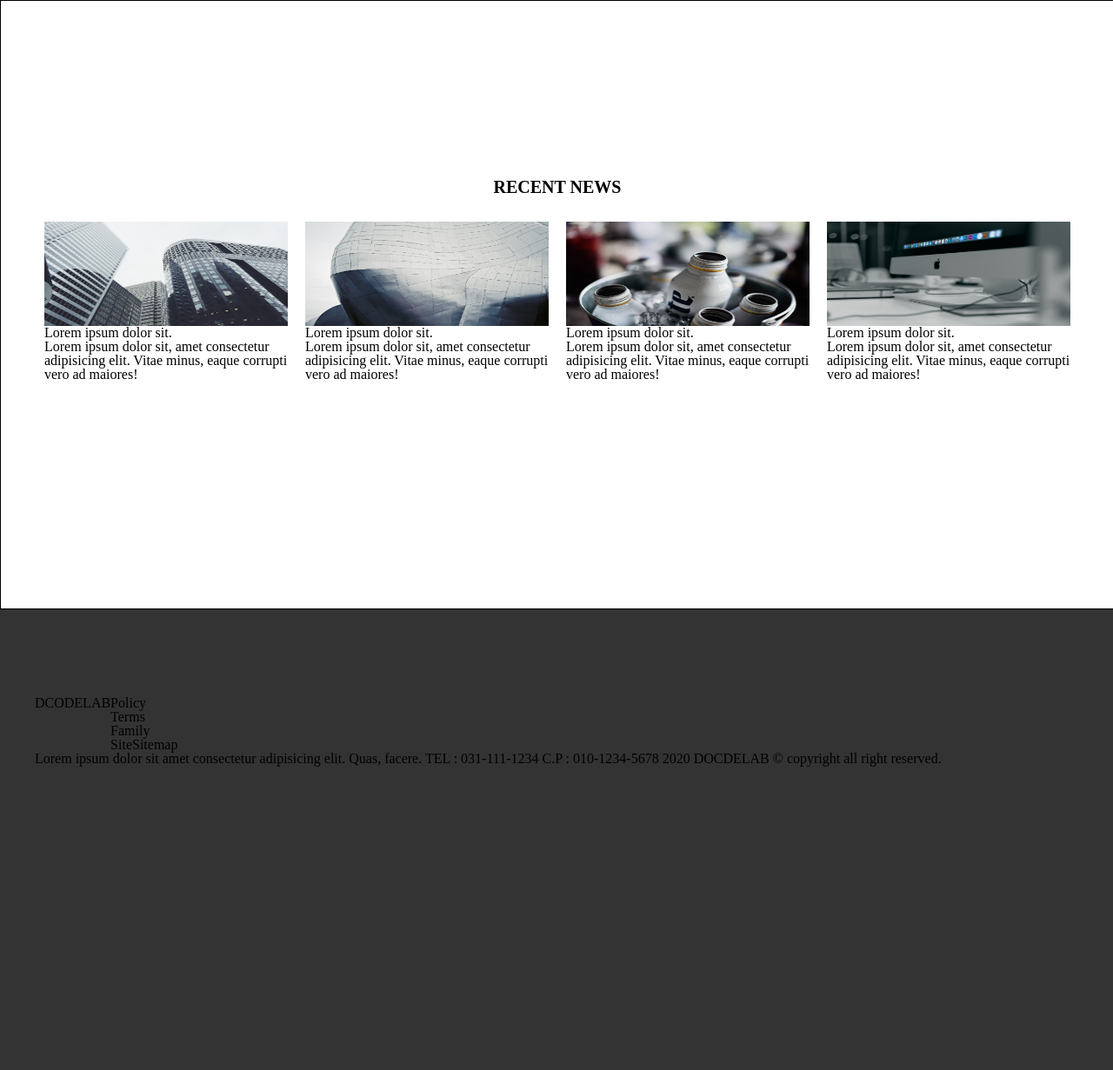
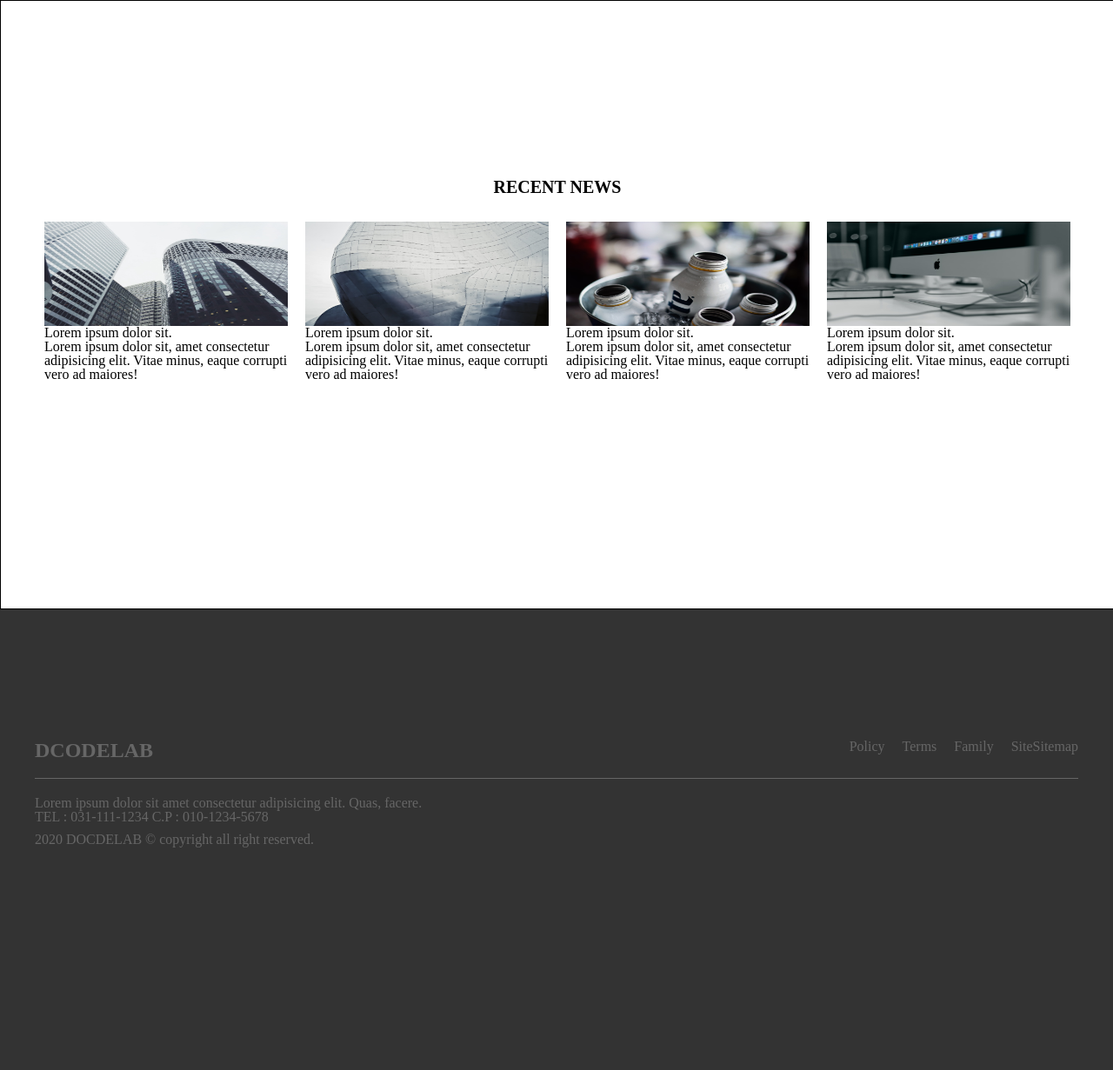
Before and after one commit to KimByeongChan91/2024_publishing, a plain HTML site: page day09/corporation/corporation.html in a window 1280 px wide. Shown: the part 801-2032 px from the top of the page at 87% size. Drawn offline with Linux system fonts and the light colour scheme; grey boxes are pictures that could not be loaded.

Commit message:
Add files via upload

```diff
--- a/day09/corporation/corporation.html
+++ b/day09/corporation/corporation.html
@@ -102,27 +102,33 @@
         </div>
       </section>
 
-      <section class="third">
-        <div class="third__contents">
-          <div class="third__contens__nav">
-            <div class="corporation">DCODELAB</div>
-            <ul>
-              <li>Policy</li>
-              <li>Terms</li>
-              <li>Family</li>
-              <li>SiteSitemap</li>
-            </ul>
+      <footer>
+        <div class="footer">
+          <div class="footer__menu">
+            <div class="footer__menu__logo">
+              <span>DCODELAB</span>
             </div>
-          <div class="address">
+            <div class="footer__menu__main">
+              <span>Policy</span>
+              <span>Terms</span>
+              <span>Family</span>
+              <span>SiteSitemap</span>
+            </div>
+          </div>
+          <div class="footer__con">
+            <div class="footer__con__con1">
               <span
                 >Lorem ipsum dolor sit amet consectetur adipisicing elit. Quas,
                 facere.</span
               >
               <span>TEL : 031-111-1234 C.P : 010-1234-5678</span>
+            </div>
+            <div class="footer__con__con2">
               <span>2020 DOCDELAB © copyright all right reserved.</span>
             </div>
           </div>
-      </section>
+        </div>
+      </footer>
     </main>
   </body>
 </html>
--- a/day09/corporation/corporationheader.css
+++ b/day09/corporation/corporationheader.css
@@ -13,6 +13,7 @@ nav {
   justify-content: space-between;
   max-width: 1200px;
   height: 60px;
+  align-items: center;
 }
 
 .nav__logo {
--- a/day09/corporation/corporationmain.css
+++ b/day09/corporation/corporationmain.css
@@ -96,27 +96,51 @@
   height: 100%;
 }
 
-/* third */
+/* footer */
 
-.third {
+footer {
   width: 100%;
   height: 330px;
   padding: 100px 0;
   background-color: #333333;
 }
 
-.third__contents {
+.footer {
   display: flex;
   flex-direction: column;
-  justify-content: center;
-  /* align-items: center; */
+  max-width: 1200px;
   margin: 0 auto;
-  max-width: 1200px;
-
-  /* list-style: none; */
+  color: #666;
+  gap: 20px;
 }
 
-.third__contens__nav {
+.footer__menu {
   display: flex;
-  justify-content: ;
+  justify-content: space-between;
+  color: #666;
+  border-bottom: 1px solid #666;
+  padding-bottom: 20px;
+  margin-top: 50px;
 }
+
+.footer__menu__logo {
+  font-size: 24px;
+  font-weight: 800;
+}
+
+.footer__menu__main {
+  display: flex;
+  gap: 20px;
+}
+
+.footer__con {
+  display: flex;
+  flex-direction: column;
+
+  gap: 10px;
+}
+
+.footer__con__con1 {
+  display: flex;
+  flex-direction: column;
+}
```
Lines whose indentation alone changed are shown as unchanged.
